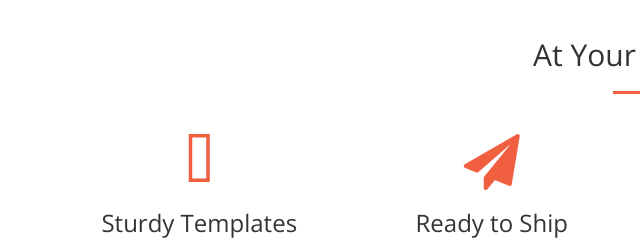
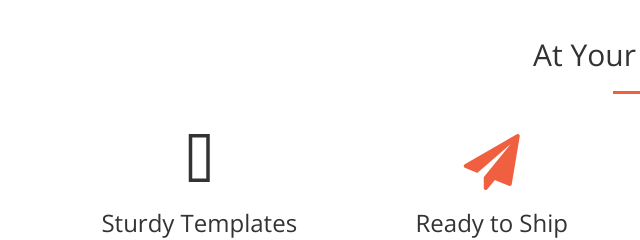
Before and after one commit to 0926212616/seaser, a website: page creative/index.html in a window 1280 px wide. Shown: the part 1280-1520 px from the top of the page, 2-642 px from the left. Drawn offline with nearby package versions, Linux system fonts and the light colour scheme.

Commit message:
20161212

```diff
--- a/creative/index.html
+++ b/creative/index.html
@@ -105,7 +105,7 @@
             <div class="row">
                 <div class="col-lg-3 col-md-6 text-center">
                     <div class="service-box">
-                        <i class="fa fa-4x fa-free-code-camp text-primary sr-icons"></i>
+                        <i class="fa fa-4x fa-free-code-camp "></i>
                         <h3>Sturdy Templates</h3>
                         <p class="text-muted">Our templates are updated regularly so they don't break.</p>
                     </div>
```
